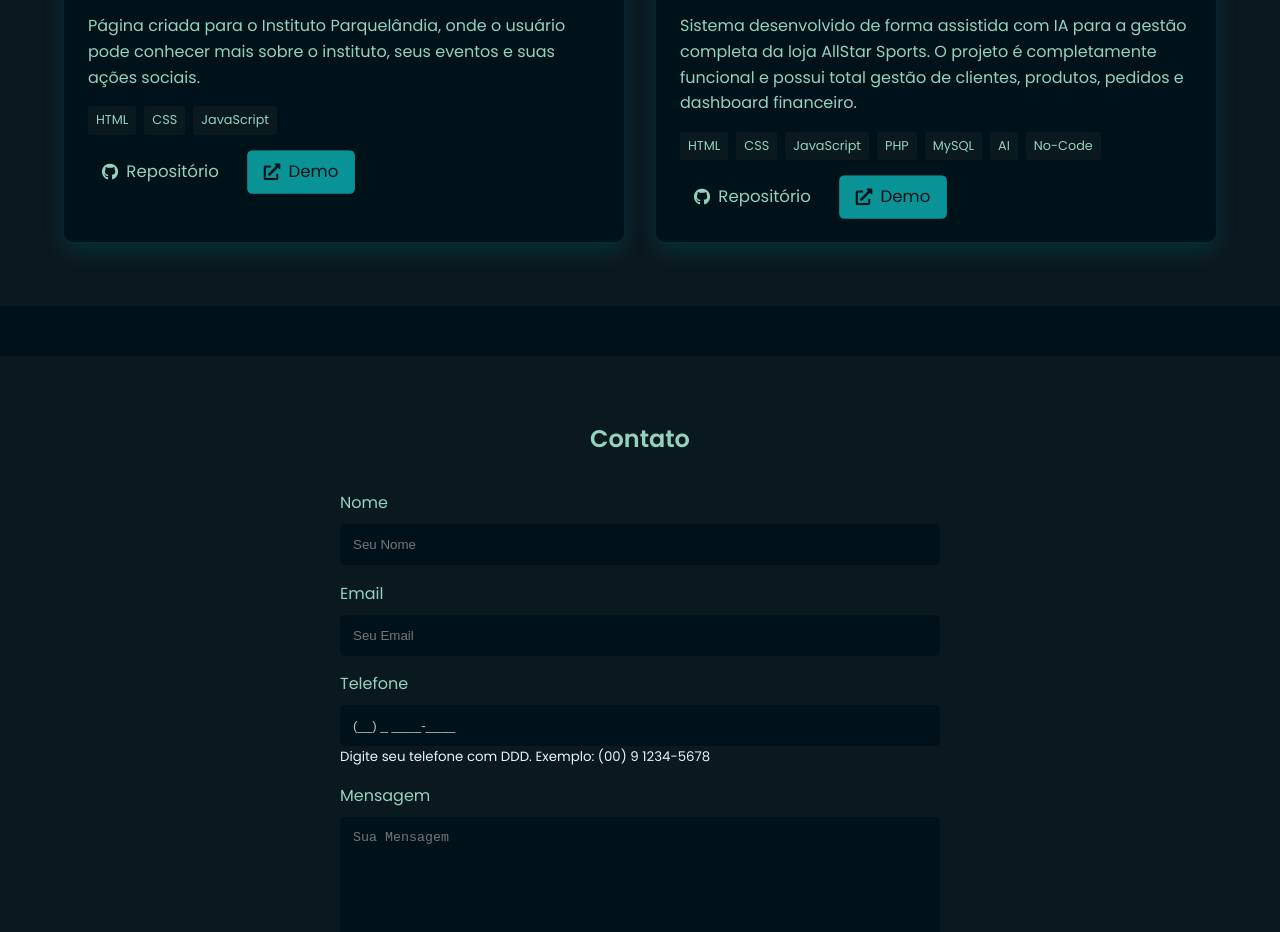
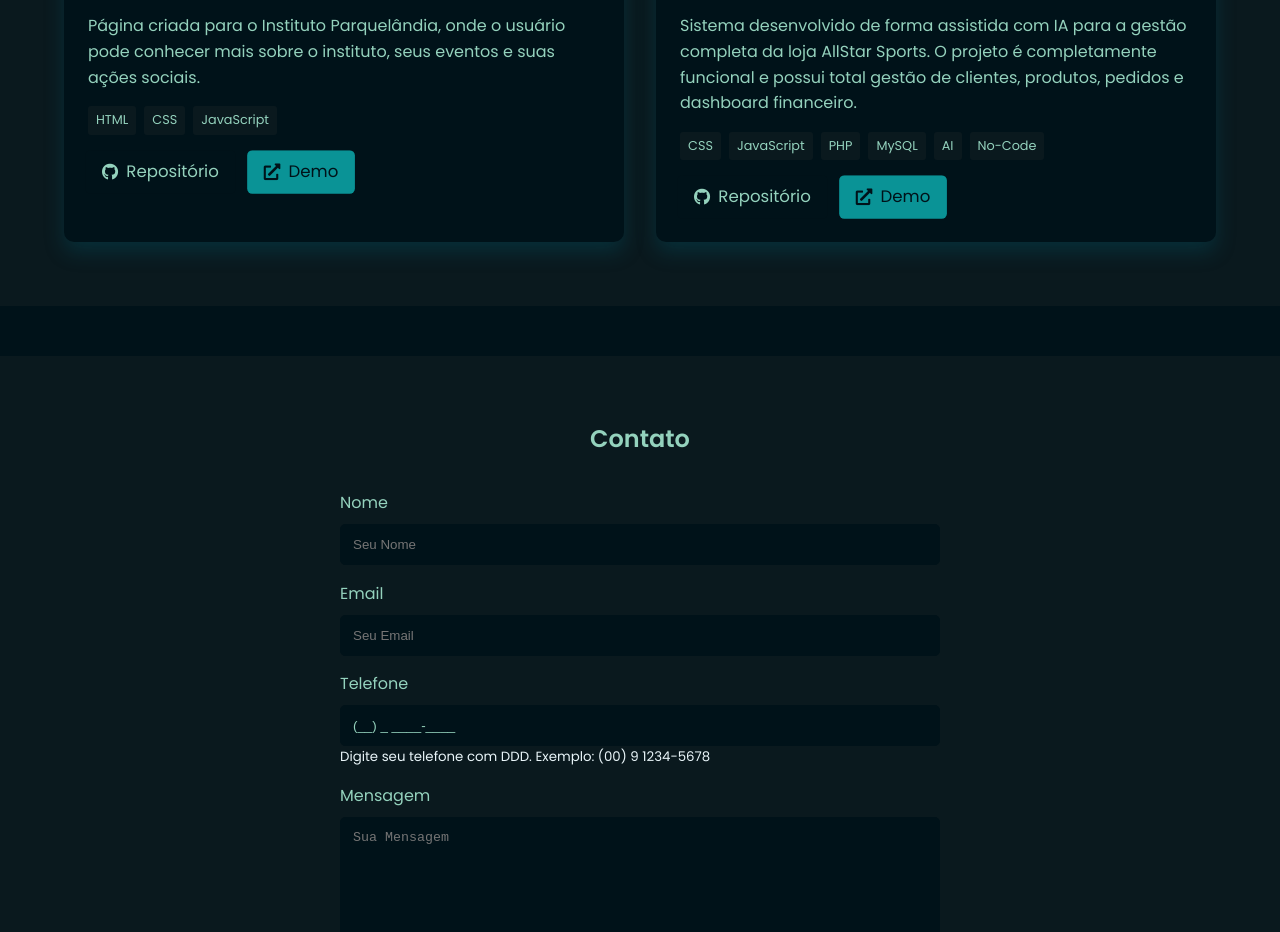
Before and after one commit to ismapereira/Portfolio-Ismael-Pereira, a plain HTML site: page index.html in a window 1280 px wide. Shown: the part 3325-4257 px from the top of the page. Drawn offline with nearby package versions, Linux system fonts and the light colour scheme; some packages are replaced by stand-ins of ours; a script that the page names is missing.

Commit message:
Teste de novo nome

```diff
--- a/index.html
+++ b/index.html
@@ -253,7 +253,7 @@
                     <h3>Sistema de Gestão da AllStar Sports</h3>
                     <p>Sistema desenvolvido de forma assistida com IA para a gestão completa da loja AllStar Sports. O projeto é completamente funcional e possui total gestão de clientes, produtos, pedidos e dashboard financeiro.</p>
                     <div class="project-technologies">
-                        <span>HTML</span>
+                        <!-- <span>HTML</span> -->
                         <span>CSS</span>
                         <span>JavaScript</span>
                         <span>PHP</span>
```
